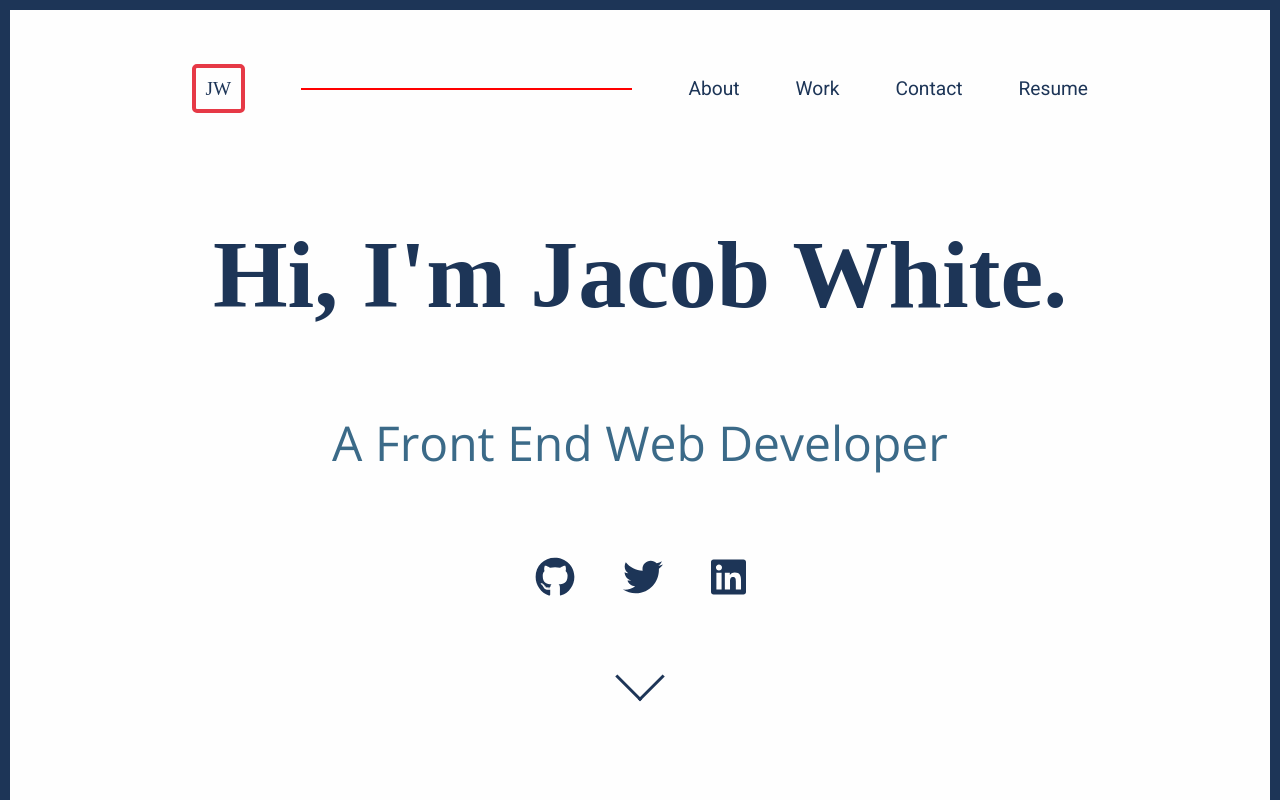
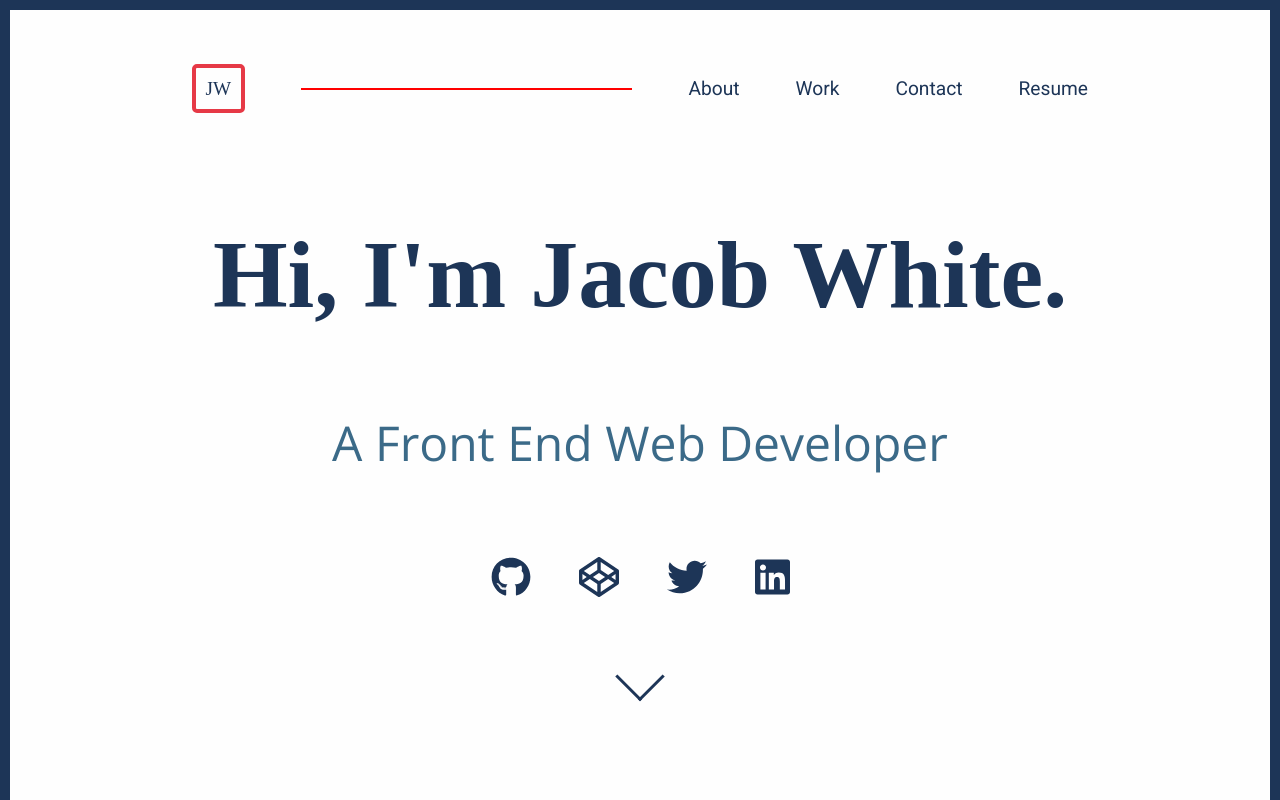
Before and after one commit to jacoberick/jacob-white-portfolio-site, a React (Create React App) app: page / in a window 1280 px wide. Shown: the top 800 px of the page. Built offline with nearby package versions, Linux system fonts and the light colour scheme.

Commit message:
sass implementation and added codepen link

```diff
--- a/package.json
+++ b/package.json
@@ -11,10 +11,13 @@
     "@testing-library/react": "^9.5.0",
     "@testing-library/user-event": "^7.2.1",
     "gh-pages": "^3.1.0",
+    "node-sass": "^4.14.1",
     "react": "^16.13.1",
     "react-dom": "^16.13.1",
     "react-router-dom": "^5.2.0",
-    "react-scripts": "3.4.1"
+    "react-scripts": "3.4.1",
+    "sass": "^1.37.5",
+    "sass-loader": "^12.1.0"
   },
   "scripts": {
     "start": "react-scripts start",
--- a/src/components/LinkIcons.js
+++ b/src/components/LinkIcons.js
@@ -1,30 +1,23 @@
 import React from "react";
 import { FontAwesomeIcon } from "@fortawesome/react-fontawesome";
-import {
-  faTwitter,
-  faGithub,
-  faLinkedin,
-} from "@fortawesome/free-brands-svg-icons";
+import { faTwitter, faGithub, faCodepen, faLinkedin } from "@fortawesome/free-brands-svg-icons";
 
 const LinkIcons = () => {
   return (
     <div className="link-icons">
-      <a
-        rel="noopener noreferrer"
-        target="_blank"
-        href="https://github.com/jacoberick"
-      >
+      <a className="link-tags" rel="noopener noreferrer" target="_blank" href="https://github.com/jacoberick">
         <i className="fab fa-github"></i>
         <FontAwesomeIcon className="fab fa-github" icon={faGithub} />
       </a>
-      <a
-        rel="noopener noreferrer"
-        target="_blank"
-        href="https://twitter.com/jacobwhitedev"
-      >
+      <a className="link-tags" rel="noopener noreferrer" target="_blank" href="https://codepen.io/jacoberick">
+        <i className="fab fa-github"></i>
+        <FontAwesomeIcon className="fab fa-codepen" icon={faCodepen} />
+      </a>
+      <a className="link-tags" rel="noopener noreferrer" target="_blank" href="https://twitter.com/jacobwhitedev">
         <FontAwesomeIcon className="fab fa-twitter" icon={faTwitter} />
       </a>
       <a
+        className="link-tags"
         rel="noopener noreferrer"
         target="_blank"
         href="https://www.linkedin.com/in/jacob-white-9356b719a"
--- a/src/index.js
+++ b/src/index.js
@@ -1,6 +1,6 @@
 import React from "react";
 import ReactDOM from "react-dom";
-import "./styles/styles.css";
+import "./styles/styles.sass";
 import App from "./App";
 import * as serviceWorker from "./serviceWorker";
 
--- a/src/styles/styles.sass
+++ b/src/styles/styles.sass
@@ -200,7 +200,6 @@ body
             transform: translateX(0%)
             box-shadow: 0 0 15px $primary
 
-
         #line
           display: none
 
@@ -212,10 +211,6 @@ body
 
             &::before, &::after
               background: $background
-
-
-
-
 
   // QUOTE SECTION
   .quote-section
@@ -273,8 +268,8 @@ body
           color: $highlight
           transition: .35s
 
-      .fa-twitter
-        margin: 0 3rem
+      .link-tags
+        margin: 0 1.5rem
 
     &__arrow
       display: inline-block
@@ -439,7 +434,6 @@ body
       .contactHeader
         font-size: 1.8rem
 
-
       a
         font-size: 1.5rem
 
```
Also changed, not shown: 1 other file (tests, documents, lock files or other folders).
